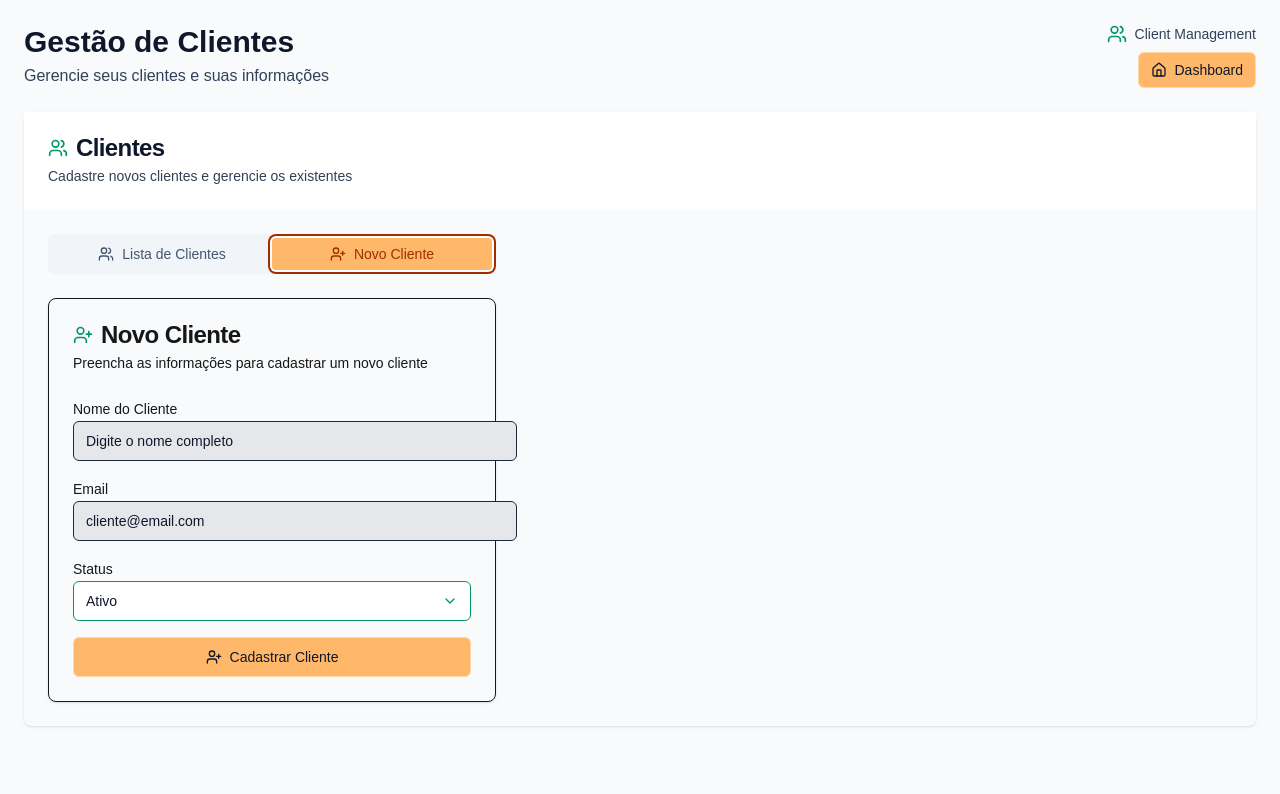
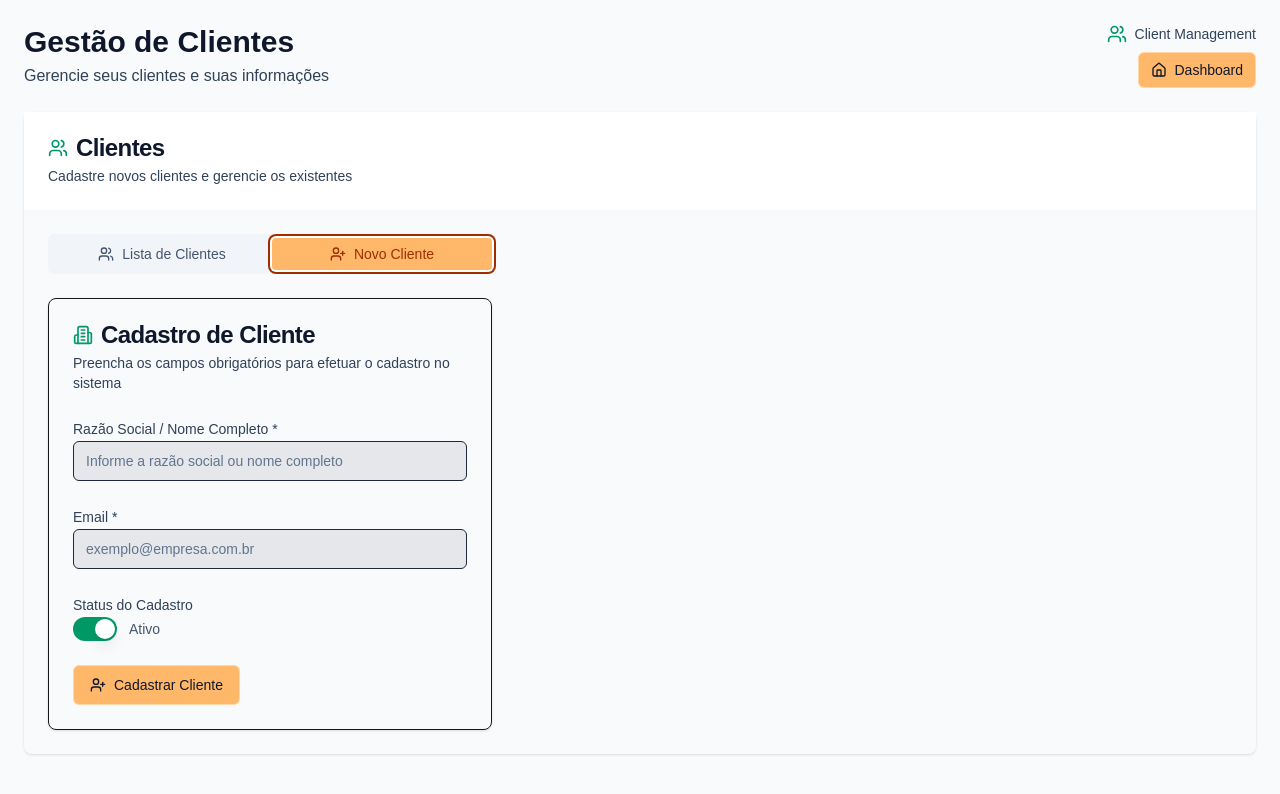
Before and after one commit to DalColV/ClientManager, a Next.js app in the folder frontend/: page /client in a window 1280 px wide. Both pictures are taken after a click on the tab "Novo Cliente". Shown: the top 794 px of the page. Built offline with nearby package versions, Linux system fonts and the light colour scheme; no server answers.

Commit message:
feat: estilizacao do formualario de cadastro de cliente e funcionalidade de criacao de cliente

```diff
--- a/frontend/src/app/components/ClientForm.tsx
+++ b/frontend/src/app/components/ClientForm.tsx
@@ -1,19 +1,12 @@
+// frontend/src/app/components/ClientForm.tsx
 'use client';
 
+import type React from 'react';
 import { useState } from 'react';
-import { useForm } from 'react-hook-form';
-import { zodResolver } from '@hookform/resolvers/zod';
-import * as z from 'zod';
 import { Button } from '@/app/components/ui/button';
 import { Input } from '@/app/components/ui/input';
 import { Label } from '@/app/components/ui/label';
-import {
-  Select,
-  SelectContent,
-  SelectItem,
-  SelectTrigger,
-  SelectValue,
-} from '@/app/components/ui/select';
+import { Switch } from '@/app/components/ui/switch';
 import {
   Card,
   CardContent,
@@ -21,123 +14,132 @@ import {
   CardHeader,
   CardTitle,
 } from '@/app/components/ui/card';
-import { UserPlus, Loader2 } from 'lucide-react';
+import { UserPlus, Building2 } from 'lucide-react';
 import { api } from '../api/api';
-
-const clientSchema = z.object({
-  client_name: z.string().min(2, 'Nome deve ter pelo menos 2 caracteres'),
-  email: z.string().email('Email inválido'),
-  status: z.boolean(),
-});
-
-type ClientFormData = z.infer<typeof clientSchema>;
 
 interface ClientFormProps {
   onSuccess?: () => void;
 }
 
 export function ClientForm({ onSuccess }: ClientFormProps) {
-  const [isLoading, setIsLoading] = useState(false);
+  const [formData, setFormData] = useState({
+    client_name: '',
+    email: '',
+    status: true,
+  });
+  const [loading, setLoading] = useState(false);
 
-  const {
-    register,
-    handleSubmit,
-    setValue,
-    watch,
-    reset,
-    formState: { errors },
-  } = useForm<ClientFormData>({
-    resolver: zodResolver(clientSchema),
-    defaultValues: {
-      status: true,
-    },
-  });
+  const handleSubmit = async (e: React.FormEvent) => {
+    e.preventDefault();
+    setLoading(true);
 
-  const onSubmit = async (data: ClientFormData) => {
-    setIsLoading(true);
     try {
-      await api.post('/client', data);
-      reset();
+      await api.post('/client', formData);
+      setFormData({ client_name: '', email: '', status: true });
       onSuccess?.();
     } catch (error) {
-      console.error('Erro ao criar cliente:', error);
+      console.error('Erro ao cadastrar cliente:', error);
+      alert(
+        'Erro ao processar cadastro. Verifique os dados e tente novamente.'
+      );
     } finally {
-      setIsLoading(false);
+      setLoading(false);
     }
   };
 
   return (
-    <Card className="max-w-md">
+    <Card className='w-111'>
       <CardHeader>
-        <CardTitle className="flex items-center space-x-2">
-          <UserPlus className="h-5 w-5 text-emerald-600" />
-          <span>Novo Cliente</span>
+        <CardTitle className="flex items-center space-x-2 text-slate-900">
+          <Building2 className="h-5 w-5 text-emerald-600" />
+          <span>Cadastro de Cliente</span>
         </CardTitle>
-        <CardDescription>
-          Preencha as informações para cadastrar um novo cliente
+        <CardDescription className="text-slate-700">
+          Preencha os campos obrigatórios para efetuar o cadastro no sistema
         </CardDescription>
       </CardHeader>
       <CardContent>
-        <form onSubmit={handleSubmit(onSubmit)} className="space-y-4">
+        <form onSubmit={handleSubmit} className="space-y-6">
+          <div className="space-y-6">
             <div className="space-y-2">
-            <Label htmlFor="client_name">Nome do Cliente</Label>
+              <Label
+                htmlFor="client_name"
+                className="text-sm font-medium text-slate-700"
+              >
+                Razão Social / Nome Completo *
+              </Label>
               <Input
                 id="client_name"
-              {...register('client_name')}
-              placeholder="Digite o nome completo"
+                type="text"
+                value={formData.client_name}
+                onChange={(e) =>
+                  setFormData({ ...formData, client_name: e.target.value })
+                }
+                placeholder="Informe a razão social ou nome completo"
+                required
+                className="w-full"
               />
-            {errors.client_name && (
-              <p className="text-sm text-red-600">
-                {errors.client_name.message}
-              </p>
-            )}
             </div>
 
             <div className="space-y-2">
-            <Label htmlFor="email">Email</Label>
+              <Label
+                htmlFor="email"
+                className="text-sm font-medium text-slate-700"
+              >
+                Email *
+              </Label>
               <Input
                 id="email"
                 type="email"
-              {...register('email')}
-              placeholder="cliente@email.com"
+                value={formData.email}
+                onChange={(e) =>
+                  setFormData({ ...formData, email: e.target.value })
+                }
+                placeholder="exemplo@empresa.com.br"
+                required
+                className="w-full"
               />
-            {errors.email && (
-              <p className="text-sm text-red-600">{errors.email.message}</p>
-            )}
             </div>
 
             <div className="space-y-2">
-            <Label htmlFor="status">Status</Label>
-            <Select
-              value={watch('status') ? 'true' : 'false'}
-              onValueChange={(value) => setValue('status', value === 'true')}
+              <Label
+                htmlFor="status"
+                className="text-sm font-medium text-slate-700"
               >
-              <SelectTrigger>
-                <SelectValue placeholder="Selecione o status" />
-              </SelectTrigger>
-              <SelectContent>
-                <SelectItem value="true">Ativo</SelectItem>
-                <SelectItem value="false">Inativo</SelectItem>
-              </SelectContent>
-            </Select>
-            {errors.status && (
-              <p className="text-sm text-red-600">{errors.status.message}</p>
-            )}
+                Status do Cadastro
+              </Label>
+              <div className="flex items-center space-x-3">
+                <Switch
+                  id="status"
+                  checked={formData.status}
+                  onCheckedChange={(checked) =>
+                    setFormData({ ...formData, status: checked })
+                  }
+                />
+                <Label
+                  htmlFor="status"
+                  className="text-sm text-slate-600 cursor-pointer"
+                >
+                  {formData.status ? 'Ativo' : 'Inativo'}
+                </Label>
+              </div>
             </div>
 
-          <Button type="submit" className="w-full" disabled={isLoading}>
-            {isLoading ? (
-              <>
-                <Loader2 className="mr-2 h-4 w-4 animate-spin" />
-                Cadastrando...
-              </>
+            <div className="flex">
+              <Button
+                type="submit"
+                disabled={loading}
+                className="flex items-center space-x-2 min-w-[140px]"
+              >
+                {loading ? (
+                  <div className="animate-spin rounded-full h-4 w-4 border-b-2 border-white"></div>
                 ) : (
-              <>
-                <UserPlus className="mr-2 h-4 w-4" />
-                Cadastrar Cliente
-              </>
+                  <UserPlus className="h-4 w-4" />
                 )}
+                <span>{loading ? 'Processando...' : 'Cadastrar Cliente'}</span>
               </Button>
+            </div>
+          </div>
         </form>
       </CardContent>
     </Card>
--- a/frontend/src/app/components/ui/input.tsx
+++ b/frontend/src/app/components/ui/input.tsx
@@ -12,7 +12,7 @@ const Input = React.forwardRef<HTMLInputElement, InputProps>(
       <input
         type={type}
         className={cn(
-          'flex h-10 w-111 rounded-md border border-input text-gray-800 bg-gray-200 px-3 py-2 text-sm ring-offset-background file:border-0 file:bg-transparent file:text-sm file:font-medium placeholder:text-slate-900 placeholder:font-medium focus:outline-none disabled:cursor-not-allowed disabled:opacity-50',
+          'flex h-10 rounded-md border border-input text-gray-800 bg-gray-200 px-3 py-2 text-sm ring-offset-background file:border-0 file:bg-transparent file:text-sm file:font-medium placeholder:text-slate-500 placeholder:font-medium focus:outline-none disabled:cursor-not-allowed disabled:opacity-50',
           className
         )}
         ref={ref}
```
Lines whose indentation alone changed are shown as unchanged.
